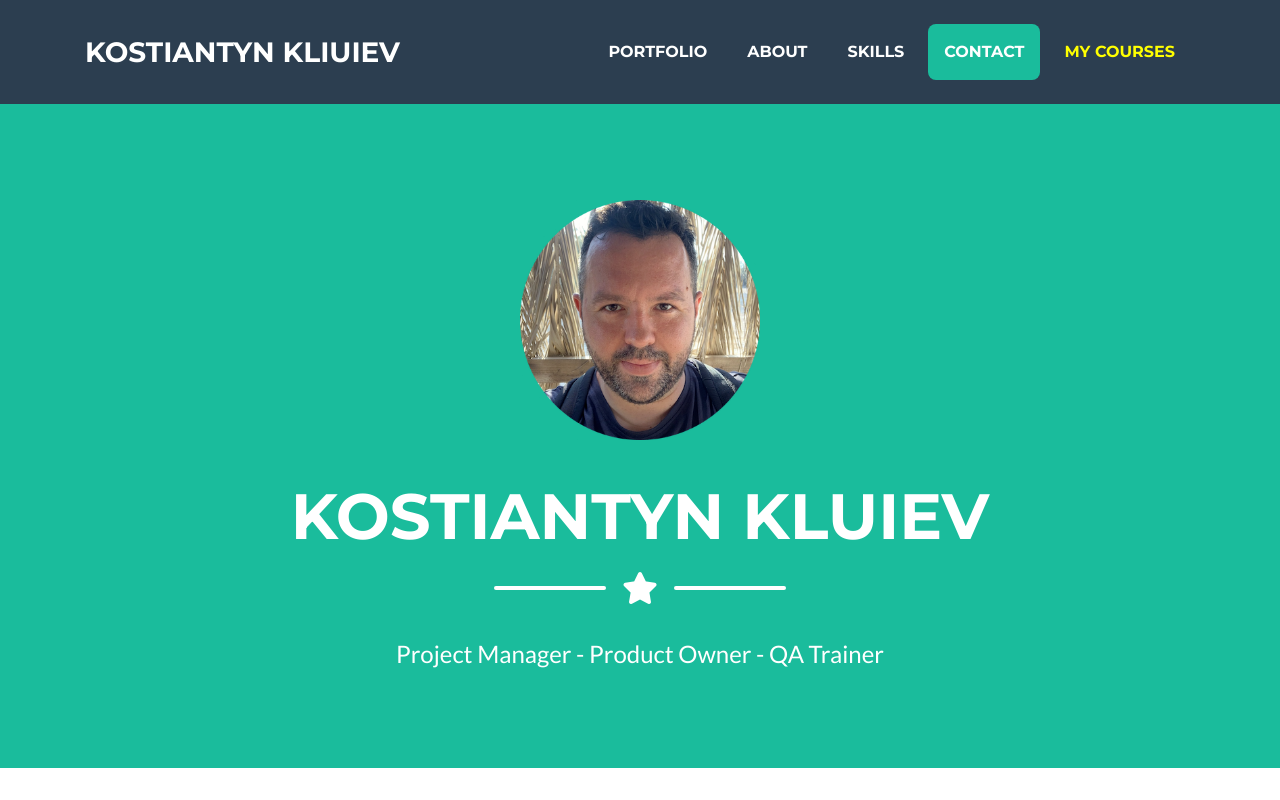
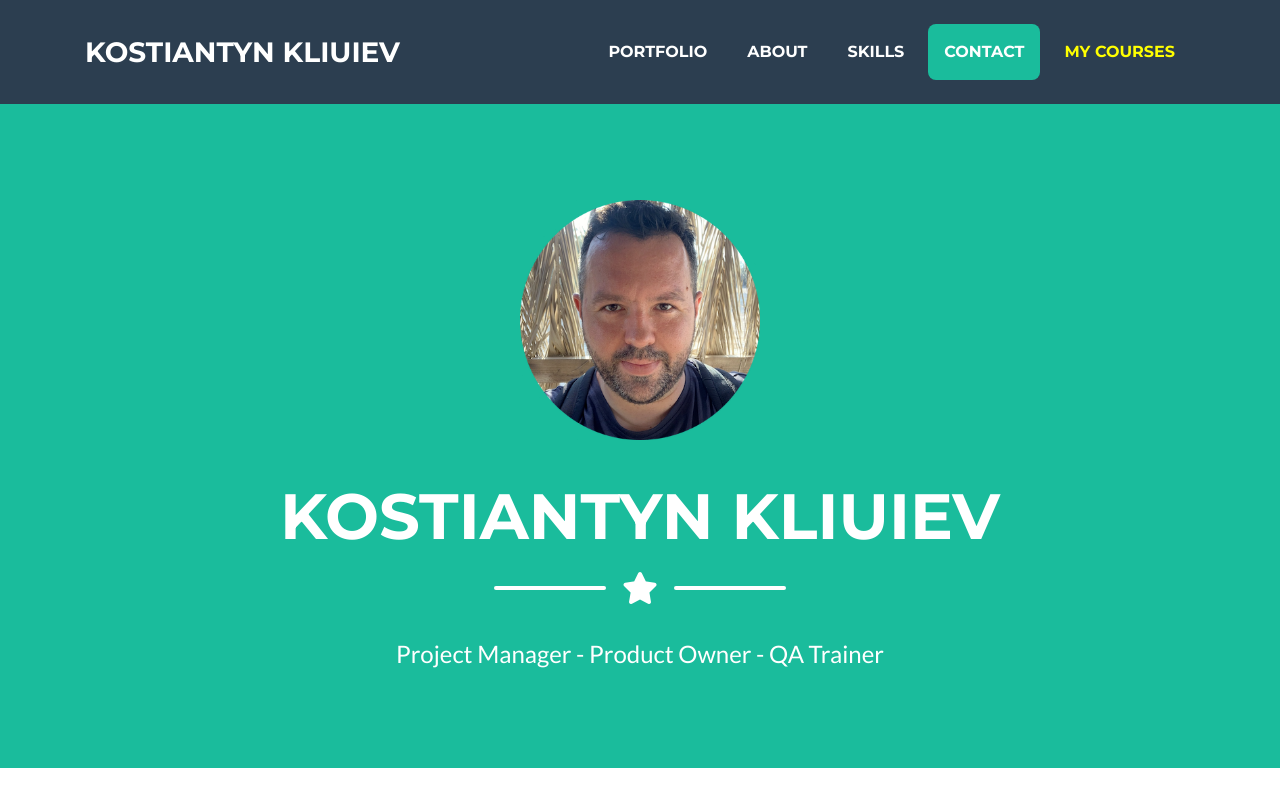
Before and after one commit to kkliuiev/kliuiev.tk, a website with bundled scripts: page index.html in a window 1280 px wide. Shown: the top 800 px of the page. Built offline with nearby package versions, Linux system fonts and the light colour scheme; a script that the page names is missing.

Commit message:
Update index.html

```diff
--- a/index.html
+++ b/index.html
@@ -76,7 +76,7 @@
       <img class="masthead-avatar mb-5" src="img/myphoto.png" alt="">
 
       <!-- Masthead Heading -->
-      <h1 class="masthead-heading text-uppercase mb-0">Kostiantyn Kluiev</h1>
+      <h1 class="masthead-heading text-uppercase mb-0">Kostiantyn Kliuiev</h1>
 
       <!-- Icon Divider -->
       <div class="divider-custom divider-light">
```
